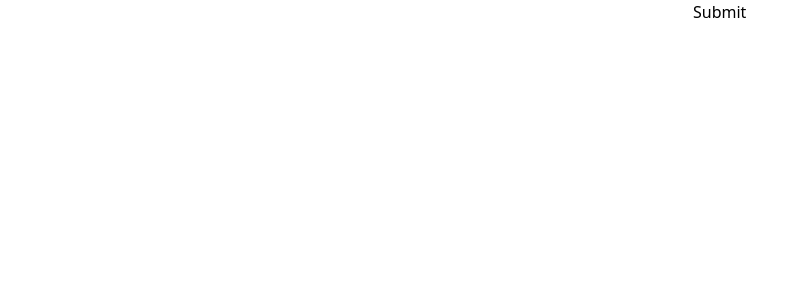
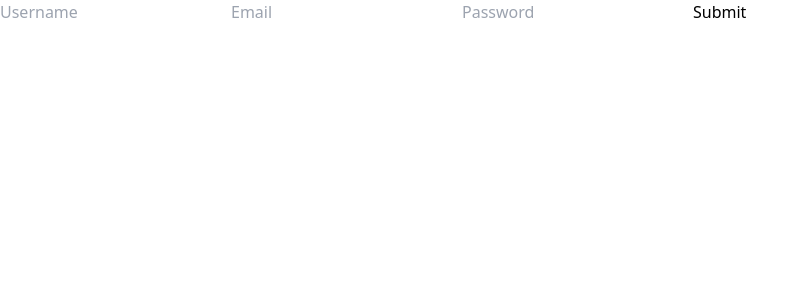
Before and after one commit to GyoHeon/react-nomad-practice, a Next.js app in the folder next/: page /form in a window 1280 px wide. Shown: the top 300 px of the page, without its empty margins (0-808 px from the left). Built offline with nearby package versions, Linux system fonts and the light colour scheme.

Commit message:
Course: 7.3

```diff
--- a/next/pages/form.tsx
+++ b/next/pages/form.tsx
@@ -1,19 +1,33 @@
 import { useForm } from "react-hook-form";
 
 const Form = () => {
-  const { register, watch } = useForm();
-
-  console.log(watch());
+  const { register, handleSubmit, watch } = useForm();
+  const onValid = () => {
+    console.log("valid!");
+  };
 
   return (
-    <form>
-      <input {...register("username")} type="text" name="Username" required />
-      <input {...register("email")} type="email" name="Email" required />
+    <form onSubmit={handleSubmit(onValid)}>
       <input
-        {...register("password")}
+        {...register("username", {
+          required: true,
+        })}
+        type="text"
+        placeholder="Username"
+      />
+      <input
+        {...register("email", {
+          required: true,
+        })}
+        type="email"
+        placeholder="Email"
+      />
+      <input
+        {...register("password", {
+          required: true,
+        })}
         type="password"
-        name="Password"
-        required
+        placeholder="Password"
       />
       <input type="submit" value="Submit" />
     </form>
```
